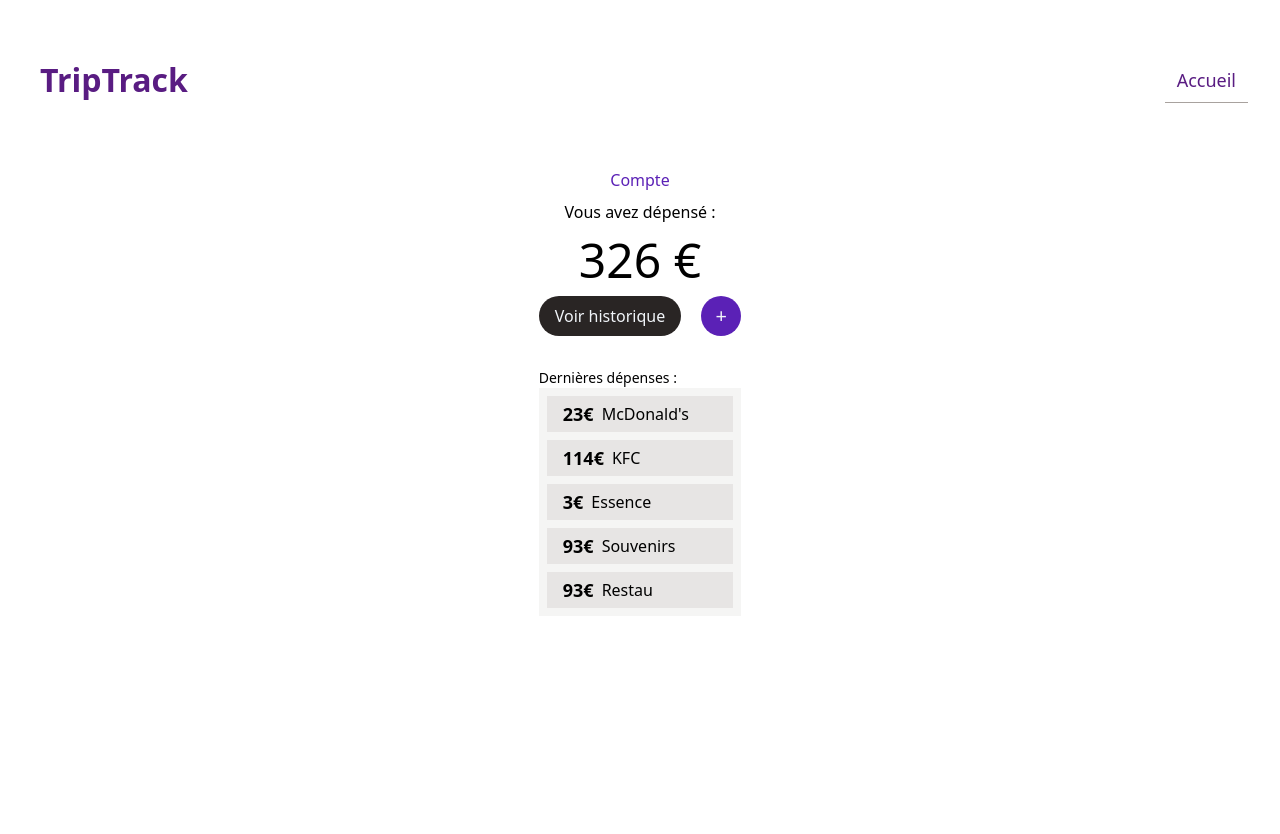
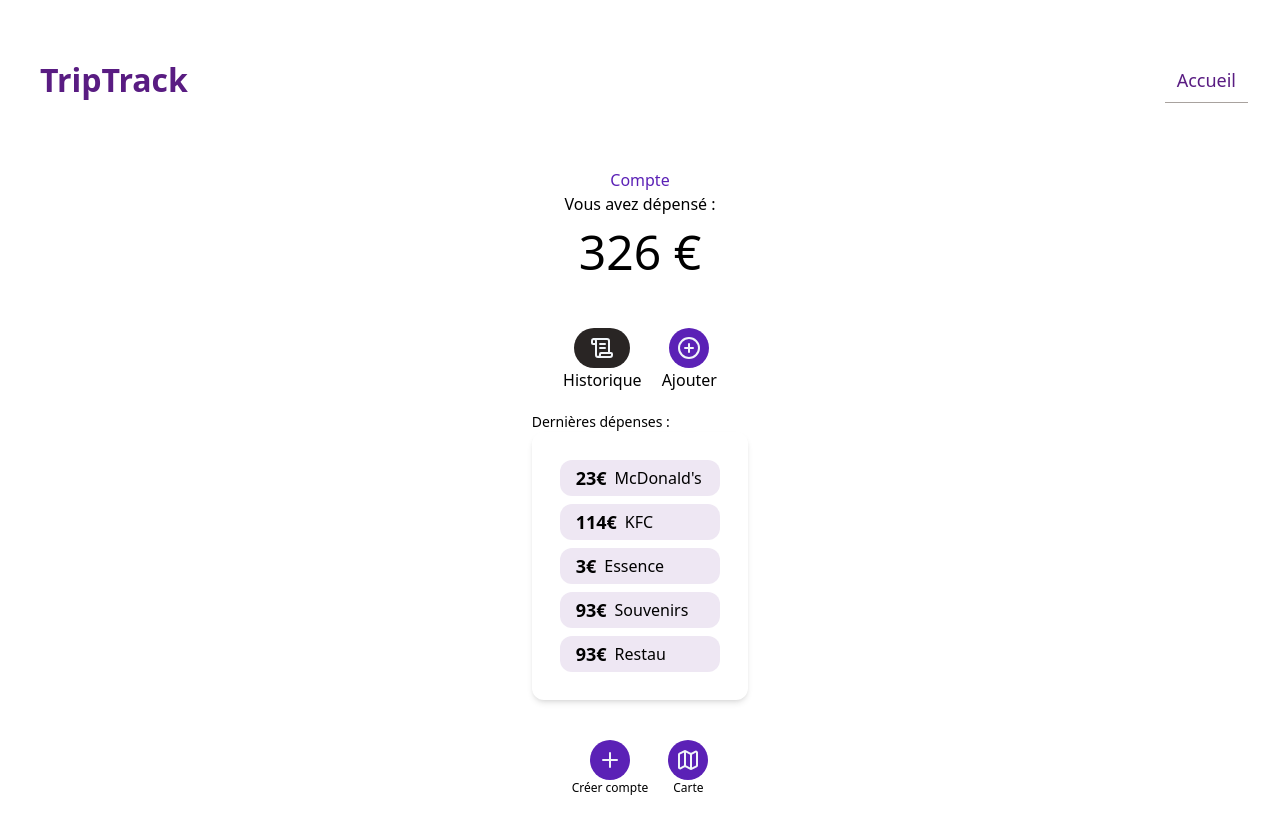
Before and after one commit to ccphung/triptrack, a React (Vite) app: page / in a window 1280 px wide. Before the commit the page ends 800 px from the top, so only its background shows below. Built offline with nearby package versions, Linux system fonts and the light colour scheme.

Commit message:
Style homepage

```diff
--- a/src/pages/CreateExpense.jsx
+++ b/src/pages/CreateExpense.jsx
@@ -154,7 +154,7 @@ function CreateExpense() {
   }
 
   return (
-    <div className="flex justify-center">
+    <div className="flex flex-wrap justify-center gap-10">
       <div className="max-w-[1048px]">
         <form onSubmit={handleSubmit} className="xl:mr-5">
           <div className="flex flex-col items-end">
--- a/src/pages/Homepage.jsx
+++ b/src/pages/Homepage.jsx
@@ -1,6 +1,8 @@
 import { useSelector } from 'react-redux';
 import { getTotalExpense } from '../store';
 import { useNavigate } from 'react-router-dom';
+import { ScrollText, CirclePlus, Plus, Map } from 'lucide-react';
+
 function Homepage() {
   const expense = useSelector((state) => state.expense.expense);
   const totalExpense = useSelector(getTotalExpense);
@@ -8,34 +10,43 @@ function Homepage() {
   return (
     <div className="flex items-center justify-center">
       <div className="flex max-w-[1048px] flex-col justify-center">
-        <div className="mb-8 mt-8 flex flex-col items-center">
-          <h1 className="mb-2 text-violet-800">Compte</h1>
+        <div className="mb-5 mt-8 flex flex-col items-center">
+          <div className="flex items-center justify-center">
+            <h1 className="ml-15 mb-15 text-violet-800">Compte</h1>
+          </div>
           <p>Vous avez dépensé :</p>
-          <h2 className="text-[3em]">{totalExpense} €</h2>
+          <h2 className="mb-10 text-[3em]">{totalExpense} €</h2>
           <div className="flex items-center">
-            <button
-              onClick={() => navigate('/history')}
-              className="rounded-full bg-stone-800 px-4 py-2 text-slate-100"
-            >
-              Voir historique
-            </button>
-            <div className="flex items-center justify-center">
+            <div className="flex flex-col items-center">
               <button
-                className="ml-5 flex h-10 w-10 items-center justify-center rounded-full bg-violet-800 text-xl text-slate-100"
+                onClick={() => navigate('/history')}
+                className="rounded-full bg-stone-800 px-4 py-2 text-slate-100 hover:bg-stone-800/50"
+              >
+                <ScrollText />
+              </button>
+              <p>Historique</p>
+            </div>
+            <div className="ml-5 flex flex-col items-center justify-center text-center">
+              <button
+                className="flex h-10 w-10 items-center justify-center rounded-full bg-violet-800 text-xl text-slate-100 hover:bg-violet-800/50"
                 onClick={() => navigate('/new-expense')}
               >
-                +
+                <CirclePlus />
               </button>
+              <p>Ajouter</p>
             </div>
           </div>
         </div>
         <p className="text-sm">Dernières dépenses : </p>
-        <div className="min-h-[200px] bg-stone-100">
+        <div className="min-h-[200px] rounded-xl p-5 shadow-md">
           {expense
             .slice()
             .sort((a, b) => new Date(b.createdAt) - new Date(a.createdAt))
             .map((item) => (
-              <div key={item.id} className="m-2 bg-stone-200 px-4 py-1">
+              <div
+                key={item.id}
+                className="m-2 rounded-xl bg-purple-900/10 px-4 py-1"
+              >
                 <div className="flex items-center">
                   <p className="text-lg font-semibold"> {item.price}€</p>
                   <p className="ml-2"> {item.title}</p>
@@ -43,6 +54,26 @@ function Homepage() {
               </div>
             ))}
         </div>
+        <section className="m-10 flex gap-5">
+          <div className="flex flex-col items-center justify-center">
+            <button
+              className="flex h-10 w-10 items-center justify-center rounded-full bg-violet-800 text-xl text-slate-100 hover:bg-violet-800/50"
+              onClick={() => navigate('/')}
+            >
+              <Plus />
+            </button>
+            <p className="text-xs">Créer compte</p>
+          </div>
+          <div className="flex flex-col items-center justify-center">
+            <button
+              className="flex h-10 w-10 items-center justify-center rounded-full bg-violet-800 text-xl text-slate-100 hover:bg-violet-800/50"
+              onClick={() => navigate('/map')}
+            >
+              <Map />
+            </button>
+            <p className="text-xs">Carte</p>
+          </div>
+        </section>
       </div>
     </div>
   );
```
